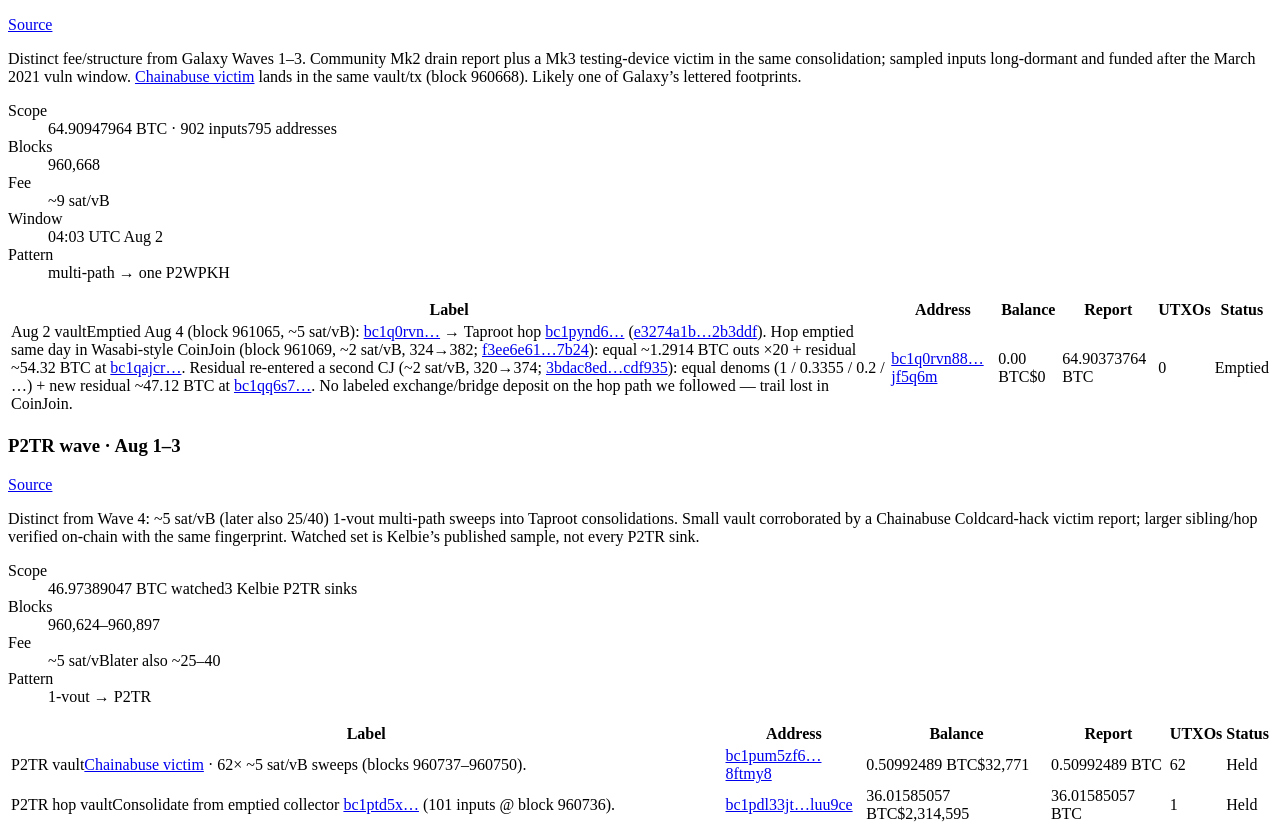
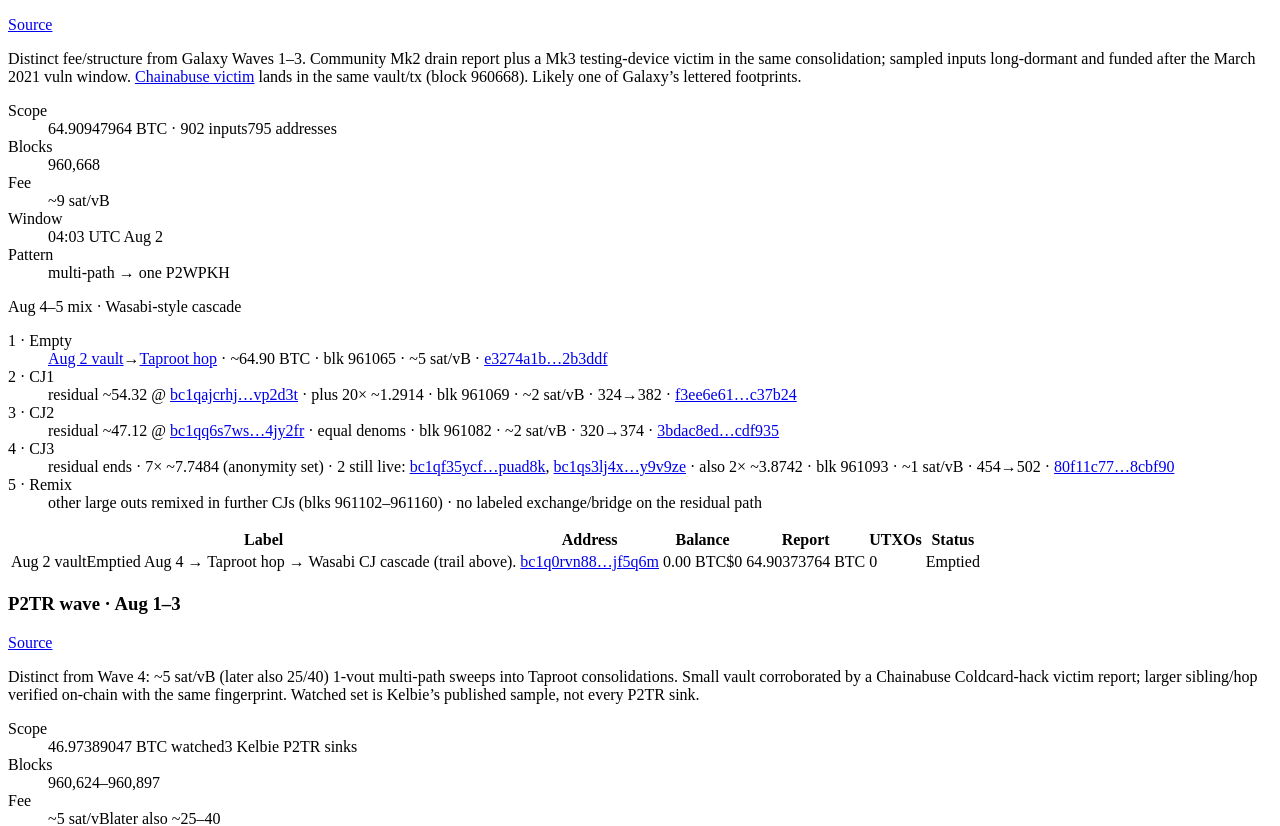
Before and after one commit to SamSamskies/coldcard-hack-tracker, a React (Vite) app: page / in a window 1280 px wide. Shown: the part 5157-5983 px from the top of the page. Built offline with nearby package versions, Linux system fonts and the light colour scheme; no server answers; the HTML template or start-up script is replaced by a standard one.

Commit message:
feat: add EarlyAug2CoinJoinTrail component and update AddressList to include it; refine incident note for early-aug2 cluster

```diff
--- a/src/components/AddressList.tsx
+++ b/src/components/AddressList.tsx
@@ -639,6 +639,175 @@ function Wave4DualSweepPeels() {
   );
 }
 
+const AUG2_VAULT = 'bc1q0rvn88w08j75k4h48lf9fvhan7unjp7vjf5q6m';
+const AUG2_TAPROOT_HOP =
+  'bc1pynd6vswmxkghw6k5463xwcj7el7u4tpl2t2pnh0s8llmc2wgzfqsdu7h92';
+const AUG2_CJ1_RESIDUAL = 'bc1qajcrhj3s2x0yfcj54emjukghv93su80svp2d3t';
+const AUG2_CJ2_RESIDUAL = 'bc1qq6s7wsmf6an78xyjkst707x32nyakj3u4jy2fr';
+const AUG2_CJ3_LIVE = [
+  'bc1qf35ycfp32ra49n3j8hp9gk7r8z52vhvgpuad8k',
+  'bc1qs3lj4x5whcfyz2akafaay4fs9xskd68wy9v9ze',
+] as const;
+
+function EarlyAug2CoinJoinTrail() {
+  return (
+    <div className="cashout-flow">
+      <p className="cashout-flow-label">Aug 4–5 mix · Wasabi-style cascade</p>
+      <dl className="cashout-rails">
+        <div className="cashout-rail">
+          <dt>1 · Empty</dt>
+          <dd>
+            <a
+              className="note-link"
+              href={explorerAddressUrl(AUG2_VAULT)}
+              target="_blank"
+              rel="noreferrer"
+            >
+              Aug 2 vault
+            </a>
+            <span className="cashout-arrow" aria-hidden="true">
+              →
+            </span>
+            <a
+              className="note-link"
+              href={explorerAddressUrl(AUG2_TAPROOT_HOP)}
+              target="_blank"
+              rel="noreferrer"
+            >
+              Taproot hop
+            </a>
+            <span className="cashout-note">
+              {' '}
+              · ~64.90 BTC · blk 961065 · ~5 sat/vB ·{' '}
+              <a
+                className="mono note-link"
+                href={explorerTxUrl(
+                  'e3274a1b87096938d014e1edaa01b06c3dd16e72a48f66ead95c79f83f2b3ddf',
+                )}
+                target="_blank"
+                rel="noreferrer"
+              >
+                {truncateTxid(
+                  'e3274a1b87096938d014e1edaa01b06c3dd16e72a48f66ead95c79f83f2b3ddf',
+                )}
+              </a>
+            </span>
+          </dd>
+        </div>
+        <div className="cashout-rail">
+          <dt>2 · CJ1</dt>
+          <dd>
+            residual ~54.32 @{' '}
+            <a
+              className="mono note-link"
+              href={explorerAddressUrl(AUG2_CJ1_RESIDUAL)}
+              target="_blank"
+              rel="noreferrer"
+            >
+              {truncateAddress(AUG2_CJ1_RESIDUAL)}
+            </a>
+            <span className="cashout-note">
+              {' '}
+              · plus 20× ~1.2914 · blk 961069 · ~2 sat/vB · 324→382 ·{' '}
+              <a
+                className="mono note-link"
+                href={explorerTxUrl(
+                  'f3ee6e61129b90b4746275a2ea17b08ac53769556d61994c94f03db9bcc37b24',
+                )}
+                target="_blank"
+                rel="noreferrer"
+              >
+                {truncateTxid(
+                  'f3ee6e61129b90b4746275a2ea17b08ac53769556d61994c94f03db9bcc37b24',
+                )}
+              </a>
+            </span>
+          </dd>
+        </div>
+        <div className="cashout-rail">
+          <dt>3 · CJ2</dt>
+          <dd>
+            residual ~47.12 @{' '}
+            <a
+              className="mono note-link"
+              href={explorerAddressUrl(AUG2_CJ2_RESIDUAL)}
+              target="_blank"
+              rel="noreferrer"
+            >
+              {truncateAddress(AUG2_CJ2_RESIDUAL)}
+            </a>
+            <span className="cashout-note">
+              {' '}
+              · equal denoms · blk 961082 · ~2 sat/vB · 320→374 ·{' '}
+              <a
+                className="mono note-link"
+                href={explorerTxUrl(
+                  '3bdac8ed822fc4cb123bc78689da3179ea8321d6daa5034c2170100399cdf935',
+                )}
+                target="_blank"
+                rel="noreferrer"
+              >
+                {truncateTxid(
+                  '3bdac8ed822fc4cb123bc78689da3179ea8321d6daa5034c2170100399cdf935',
+                )}
+              </a>
+            </span>
+          </dd>
+        </div>
+        <div className="cashout-rail">
+          <dt>4 · CJ3</dt>
+          <dd>
+            residual ends · 7× ~7.7484 (anonymity set) · 2 still live:{' '}
+            <a
+              className="mono note-link"
+              href={explorerAddressUrl(AUG2_CJ3_LIVE[0])}
+              target="_blank"
+              rel="noreferrer"
+            >
+              {truncateAddress(AUG2_CJ3_LIVE[0])}
+            </a>
+            {', '}
+            <a
+              className="mono note-link"
+              href={explorerAddressUrl(AUG2_CJ3_LIVE[1])}
+              target="_blank"
+              rel="noreferrer"
+            >
+              {truncateAddress(AUG2_CJ3_LIVE[1])}
+            </a>
+            <span className="cashout-note">
+              {' '}
+              · also 2× ~3.8742 · blk 961093 · ~1 sat/vB · 454→502 ·{' '}
+              <a
+                className="mono note-link"
+                href={explorerTxUrl(
+                  '80f11c778a2f486ffc55b4e8665a94971ae9c350ac53969e9efcbf90478cbf90',
+                )}
+                target="_blank"
+                rel="noreferrer"
+              >
+                {truncateTxid(
+                  '80f11c778a2f486ffc55b4e8665a94971ae9c350ac53969e9efcbf90478cbf90',
+                )}
+              </a>
+            </span>
+          </dd>
+        </div>
+        <div className="cashout-rail">
+          <dt>5 · Remix</dt>
+          <dd>
+            other large outs remixed in further CJs (blks 961102–961160)
+            <span className="cashout-note">
+              {' '}
+              · no labeled exchange/bridge on the residual path
+            </span>
+          </dd>
+        </div>
+      </dl>
+    </div>
+  );
+}
+
 function EveningCashoutFlow() {
   return (
     <div className="cashout-flow">
@@ -974,7 +1143,12 @@ export function AddressList({ addresses, usdPrice, loading }: Props) {
                   </>
                 ) : null}
                 {clusterId === 'morning-aug1' ? <MorningWaveMeta /> : null}
-                {clusterId === 'early-aug2' ? <EarlyAug2Meta /> : null}
+                {clusterId === 'early-aug2' ? (
+                  <>
+                    <EarlyAug2Meta />
+                    <EarlyAug2CoinJoinTrail />
+                  </>
+                ) : null}
                 {clusterId === 'p2tr-aug1' ? <P2trWaveMeta /> : null}
                 {clusterId === 'wave4-aug3' ? <Wave4Meta /> : null}
               </header>
--- a/src/data/incident.ts
+++ b/src/data/incident.ts
@@ -555,7 +555,7 @@ export const CORE_HOLDING_ADDRESSES: readonly HoldingAddress[] = [
     reportBtc: 64.90373764,
     clusterId: 'early-aug2',
     pollBalance: false,
-    note: 'Emptied Aug 4 (block 961065, ~5 sat/vB): [bc1q0rvn…](address:bc1q0rvn88w08j75k4h48lf9fvhan7unjp7vjf5q6m) → Taproot hop [bc1pynd6…](address:bc1pynd6vswmxkghw6k5463xwcj7el7u4tpl2t2pnh0s8llmc2wgzfqsdu7h92) ([e3274a1b…2b3ddf](txid:e3274a1b87096938d014e1edaa01b06c3dd16e72a48f66ead95c79f83f2b3ddf)). Hop emptied same day in Wasabi-style CoinJoin (block 961069, ~2 sat/vB, 324→382; [f3ee6e61…7b24](txid:f3ee6e61129b90b4746275a2ea17b08ac53769556d61994c94f03db9bcc37b24)): equal ~1.2914 BTC outs ×20 + residual ~54.32 BTC at [bc1qajcr…](address:bc1qajcrhj3s2x0yfcj54emjukghv93su80svp2d3t). Residual re-entered a second CJ (~2 sat/vB, 320→374; [3bdac8ed…cdf935](txid:3bdac8ed822fc4cb123bc78689da3179ea8321d6daa5034c2170100399cdf935)): equal denoms (1 / 0.3355 / 0.2 / …) + new residual ~47.12 BTC at [bc1qq6s7…](address:bc1qq6s7wsmf6an78xyjkst707x32nyakj3u4jy2fr). No labeled exchange/bridge deposit on the hop path we followed — trail lost in CoinJoin.',
+    note: 'Emptied Aug 4 → Taproot hop → Wasabi CJ cascade (trail above).',
   },
   {
     address: 'bc1pum5zf6efxgt7a8xcyjg79u25jdhz6ex9ff2m390d544v05pg698s8ftmy8',
```
